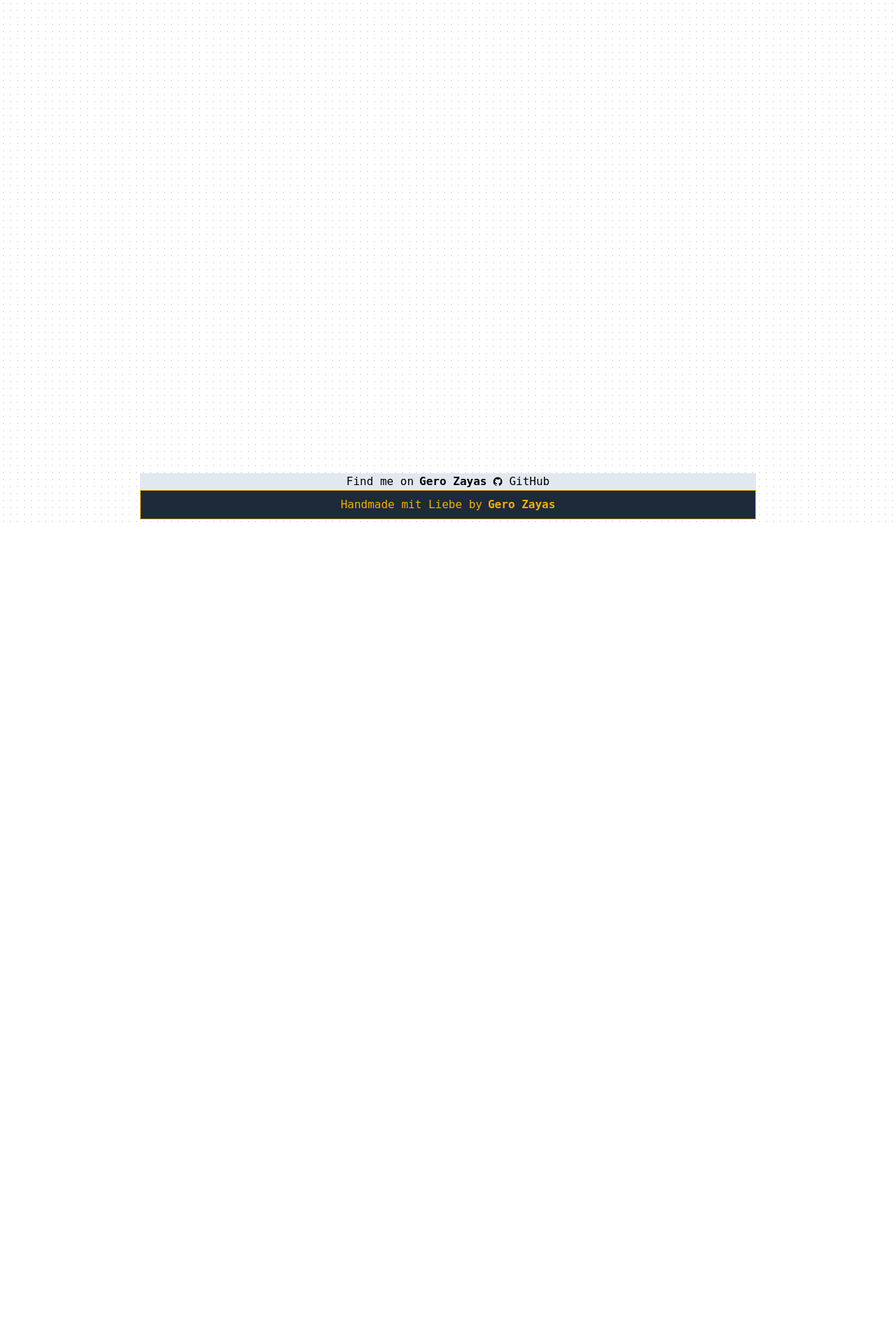
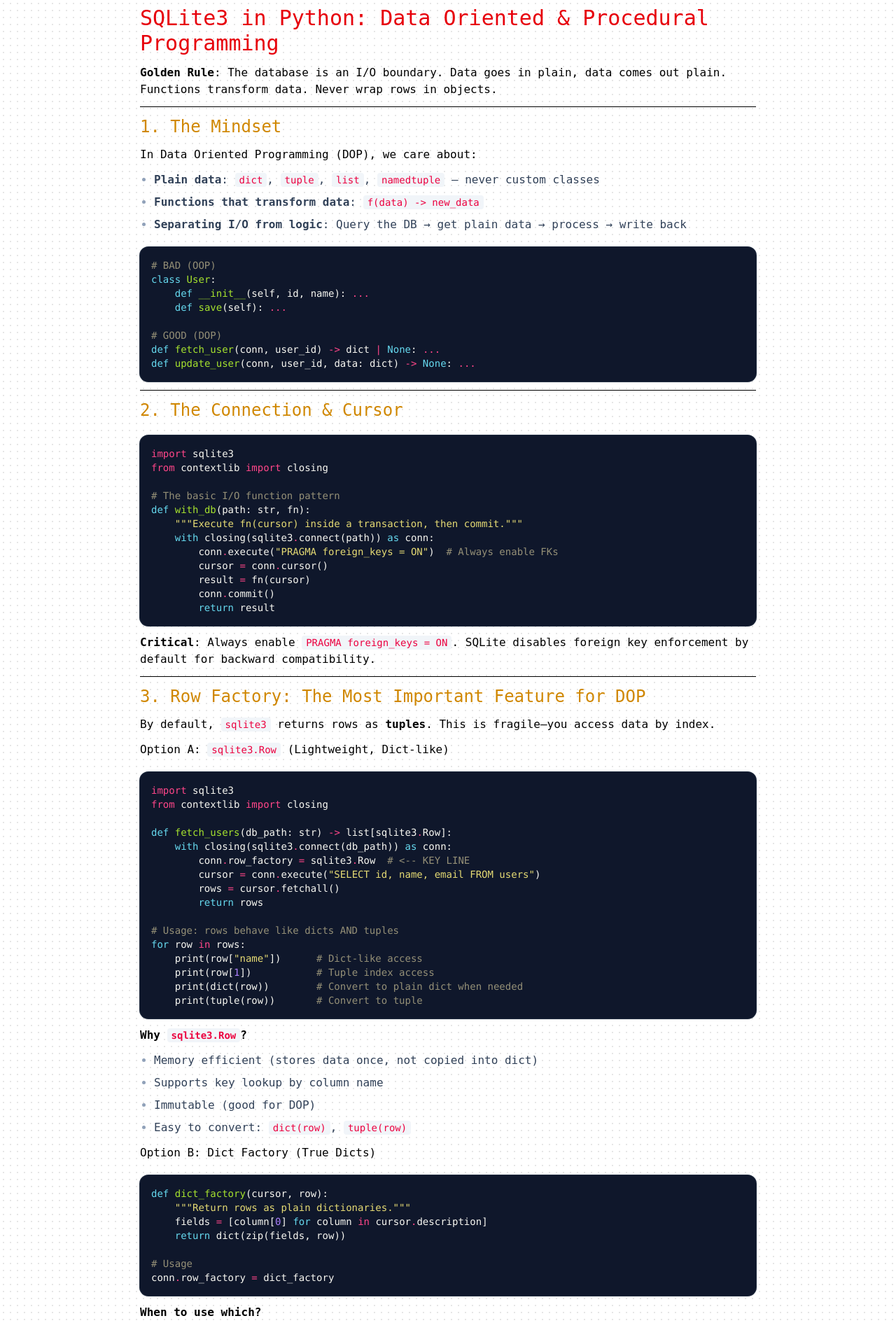
Before and after one commit to GeroZayas/Gero-Website-2026, a FastAPI app: page /blog/2 in a window 1280 px wide. Shown: the part 50-1940 px from the top of the page at 70% size. Before the commit the page ends 796 px from the top, so only its background shows below. Run offline with FastAPI, Linux system fonts and the light colour scheme; data comes from the database, SQL or seed files in the repository; parts of the project's set-up code (start-up, migrations or seed data) failed here and were passed over; some libraries are stand-ins or nearby versions; some web fonts are replaced.

Commit message:
feat: add read one row - blog post and render in its path

```diff
--- a/main.py
+++ b/main.py
@@ -12,6 +12,7 @@ from jinja2 import Environment, FileSystemLoader
 from rich import print
 
 from services.db import db
+from services.markdown_html_factory import md_html_factory as md_html
 
 # ================= NOTES GERO TO DO, FIX ME and ELSE ===============================================
 
@@ -99,9 +100,15 @@ def blog(request: Request):
 def blog_post(blog_id: str, request: Request):
     selected_blog = blog_id
     print("selected_blog:", selected_blog)
-    db.execute_query(db.READ_ROW, (blog_id,))
-
-    context = {"message": "hello world, this is blog page", "blog_post": selected_blog}
+    res = db.execute_query(db.READ_ROW, (blog_id,), read_one=True)
+    post = res[0]  # type: ignore
+    html = md_html.render_markdown_html(source=post["content"])
+    blog_post = {
+        "title": post["title"],
+        "content": html,
+    }
+    print("RES:", res)
+    context = {"message": "hello world, this is blog page", "blog_post": blog_post}
     return templates.TemplateResponse(
         request=request, name="blog_post.html", context=context
     )
--- a/services/db/db.py
+++ b/services/db/db.py
@@ -53,6 +53,8 @@ def print_rows_from_db_result(rows_list: list[sqlite3.Row]):
         print("ID".ljust(15, "."), row["id"])
         print("TITLE".ljust(15, "."), row["title"])
         print("CONTENT".ljust(15, "."), row["content"])
+        print("TAGS".ljust(15, "."), row["tags"])
+        print("LANG".ljust(15, "."), row["lang"])
         print("CREATED AT".ljust(15, "."), row["created_at"])
         print("UPDATED AT".ljust(15, "."), row["updated_at"], end="\n\n")
 
@@ -60,13 +62,13 @@ def print_rows_from_db_result(rows_list: list[sqlite3.Row]):
 # =======================================================================================
 # Main PROCs
 # =======================================================================================
-def execute_query(query: str, values: tuple):
+def execute_query(query: str, values: tuple, read_one=False):
     """Returns ROWS of executed query if any"""
     with closing(sqlite3.connect(db_settings["path"])) as conn:
         conn.row_factory = sqlite3.Row
         cursor = conn.cursor()
         log.info("Cursor creado")
-        if values:
+        if values and read_one == False:
             # with conn: -> makes it like conn.commit() if success or ROLLBACK if fail
             with conn:
                 cursor.execute(
@@ -74,8 +76,19 @@ def execute_query(query: str, values: tuple):
                 )
                 log.debug("Cursor Ejecutado %s", cursor.rowcount)
                 return cursor.rowcount
+        elif read_one == True:
+            with conn:
+                cursor.execute(
+                    query.format(table_name=db_settings["table_name"]), values
+                )
+                rows_list = cursor.fetchall()
+                print(rows_list)
+                print_rows_from_db_result(rows_list)
+                log.debug("Cursor Ejecutado %s", cursor.rowcount)
+                return rows_list
+
         else:
-            # QUERY JUST FOR READING DATA
+            # QUERY JUST FOR READING ALL DATA
             with conn:
                 cursor.execute(query.format(table_name=db_settings["table_name"]))
                 rows_list = cursor.fetchall()
--- a/templates/blog_post.html
+++ b/templates/blog_post.html
@@ -2,12 +2,88 @@
 %}
 
 
-<div class="">
-  <h1 class="text-3xl">{{blog_post.title}}</h1>
-</div>
+<!-- <div class="">
+    <h1 class="text-3xl">{{blog_post.title}}</h1>
+</div> -->
 
-<div class="">
-  <p>{{blog_post.content}}</p>
+<div class="mt-2 mb-6">
+    <div id="blog-post-body" class="
+    flex min-w-0 w-full max-w-full flex-col gap-3
+
+    [&_h1]:text-3xl
+    [&_h1]:text-red-600
+
+    [&_h2]:text-2xl
+    [&_h2]:text-yellow-600
+
+    [&_.codehilite]:min-w-0
+    [&_.codehilite]:max-w-full
+
+    [&_pre]:mt-2
+    [&_pre]:min-w-0
+    [&_pre]:max-w-full
+    [&_pre]:overflow-x-auto
+    [&_pre]:rounded-xl
+    [&_pre]:bg-slate-900
+    [&_pre]:p-4
+    [&_pre]:text-sm
+    [&_pre]:leading-relaxed
+    [&_pre]:text-slate-100
+    [&_pre]:shadow-sm
+    [&_pre]:ring-1
+    [&_pre]:ring-slate-800
+
+    [&_code]:rounded
+    [&_code]:bg-slate-100
+    [&_code]:px-1.5
+    [&_code]:py-0.5
+    [&_code]:font-mono
+    [&_code]:text-sm
+    [&_code]:text-rose-600
+
+    [&_pre_code]:bg-transparent
+    [&_pre_code]:p-0
+    [&_pre_code]:text-slate-100
+
+    [&_table]:w-full
+    [&_table]:text-sm
+    [&_table]:ring-1
+    [&_table]:ring-slate-200
+    [&_table]:overflow-hidden
+    [&_table]:rounded-xl
+    [&_table]:bg-white
+
+    [&_thead]:bg-slate-50
+    [&_thead]:text-left
+    [&_thead]:text-slate-600
+
+    [&_th]:px-4
+    [&_th]:py-3
+    [&_th]:font-semibold
+
+    [&_tbody]:divide-y
+    [&_tbody]:divide-slate-200
+
+    [&_tr:hover]:bg-slate-50
+
+    [&_td]:px-4
+    [&_td]:py-3
+
+    [&_ul]:list-disc
+    [&_ul]:space-y-2
+    [&_ul]:pl-5
+    [&_ul]:text-slate-700
+    [&_ul_li::marker]:text-slate-400
+
+    [&_ol]:list-decimal
+    [&_ol]:space-y-2
+    [&_ol]:pl-6
+    [&_ol]:text-slate-700
+    [&_ol_li::marker]:font-semibold
+    [&_ol_li::marker]:text-blue-800
+  ">
+        {{blog_post.content}}
+    </div>
 </div>
 
 {% endblock %}
```
Also changed, not shown: services/markdown_html_factory/md_html_factory.py (+11 -7 lines), templates/resources.html (+0 -76 lines).
